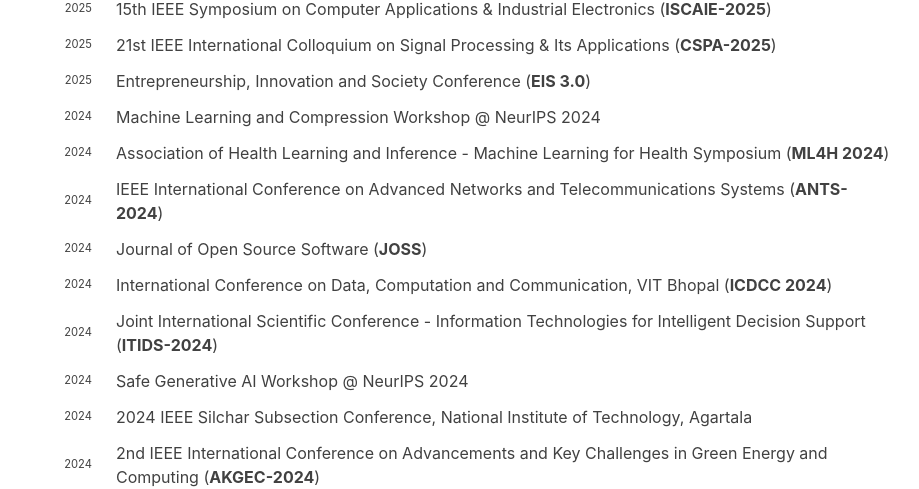
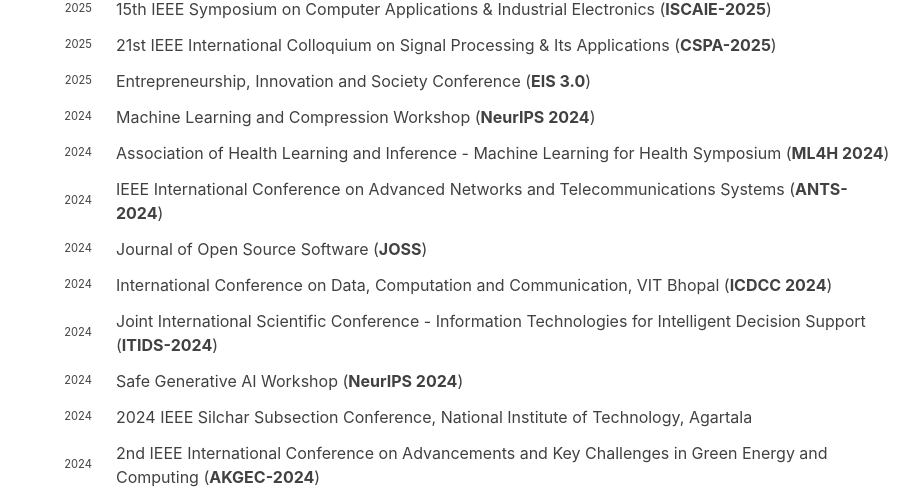
Before and after one commit to hariharanragothaman/hariharanragothaman.github.io, a Jekyll site: the page built from cv.md, in a window 1280 px wide and 900 px high, scrolled down 5797 px. Shown: the part 153-642 px from the top of the window, without its empty margins (216-1135 px from the left). Built offline with Jekyll 4.4.1, drawn with Linux system fonts in a browser that asks for light colours; nearby versions of some CDN libraries; some web fonts are replaced.

Commit message:
Polishes and Updates

```diff
--- a/_data/reviewer.yaml
+++ b/_data/reviewer.yaml
@@ -70,8 +70,8 @@
     - year: 2025
       url: https://www.bmu.edu.in/eis-conference2025/index.html
 
-- venue: Machine Learning and Compression Workshop @ NeurIPS 2024
-  venue-shorthand:
+- venue: Machine Learning and Compression Workshop
+  venue-shorthand: NeurIPS 2024
   years:
     - year: 2024
       url: https://neuralcompression.github.io/workshop24
@@ -106,8 +106,8 @@
     - year: 2024
       url: https://www.cuchd.in/conference/itids-2024/
 
-- venue: Safe Generative AI Workshop @ NeurIPS 2024
-  venue-shorthand:
+- venue: Safe Generative AI Workshop
+  venue-shorthand: NeurIPS 2024
   years:
     - year: 2024
       url: https://safegenaiworkshop.github.io/
```
